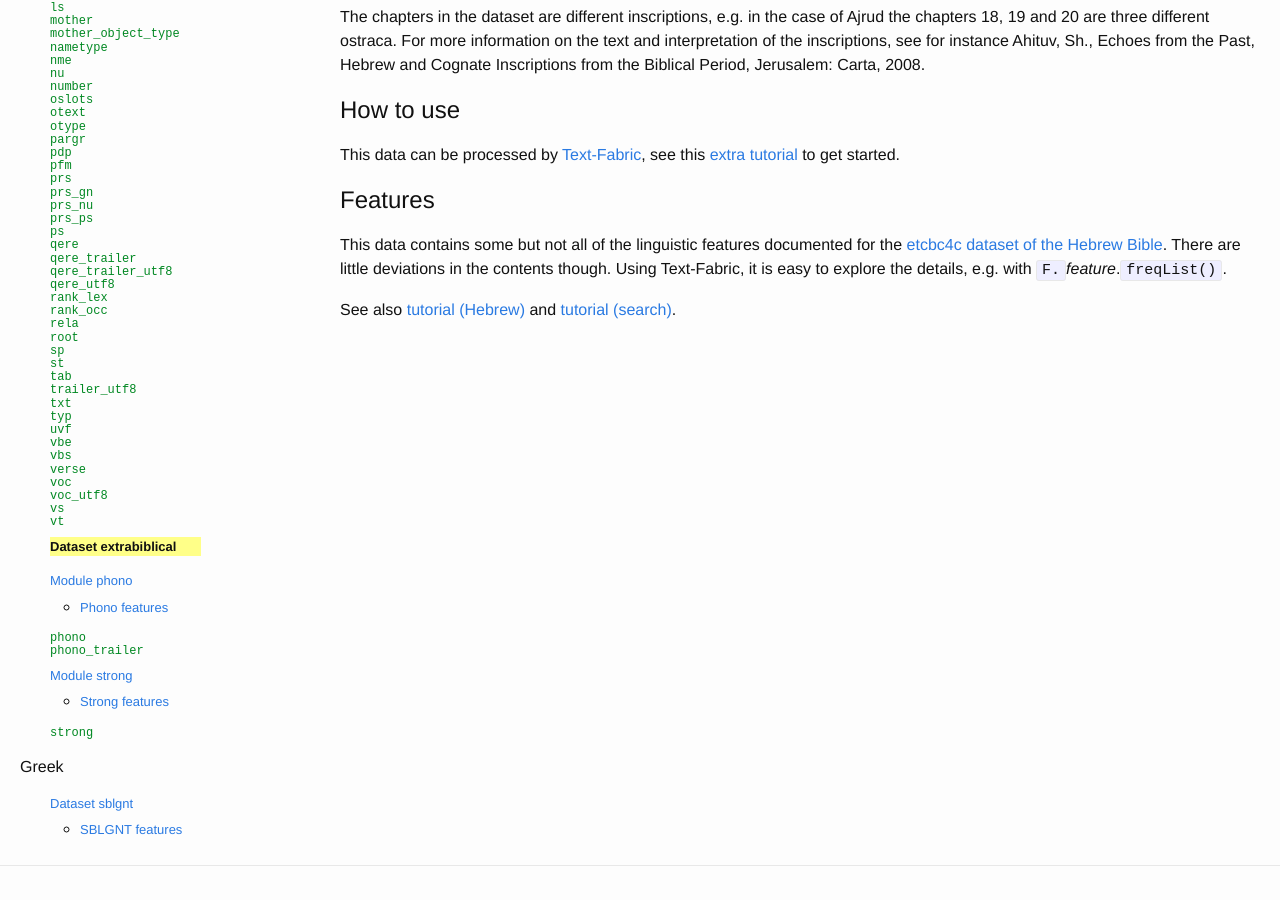
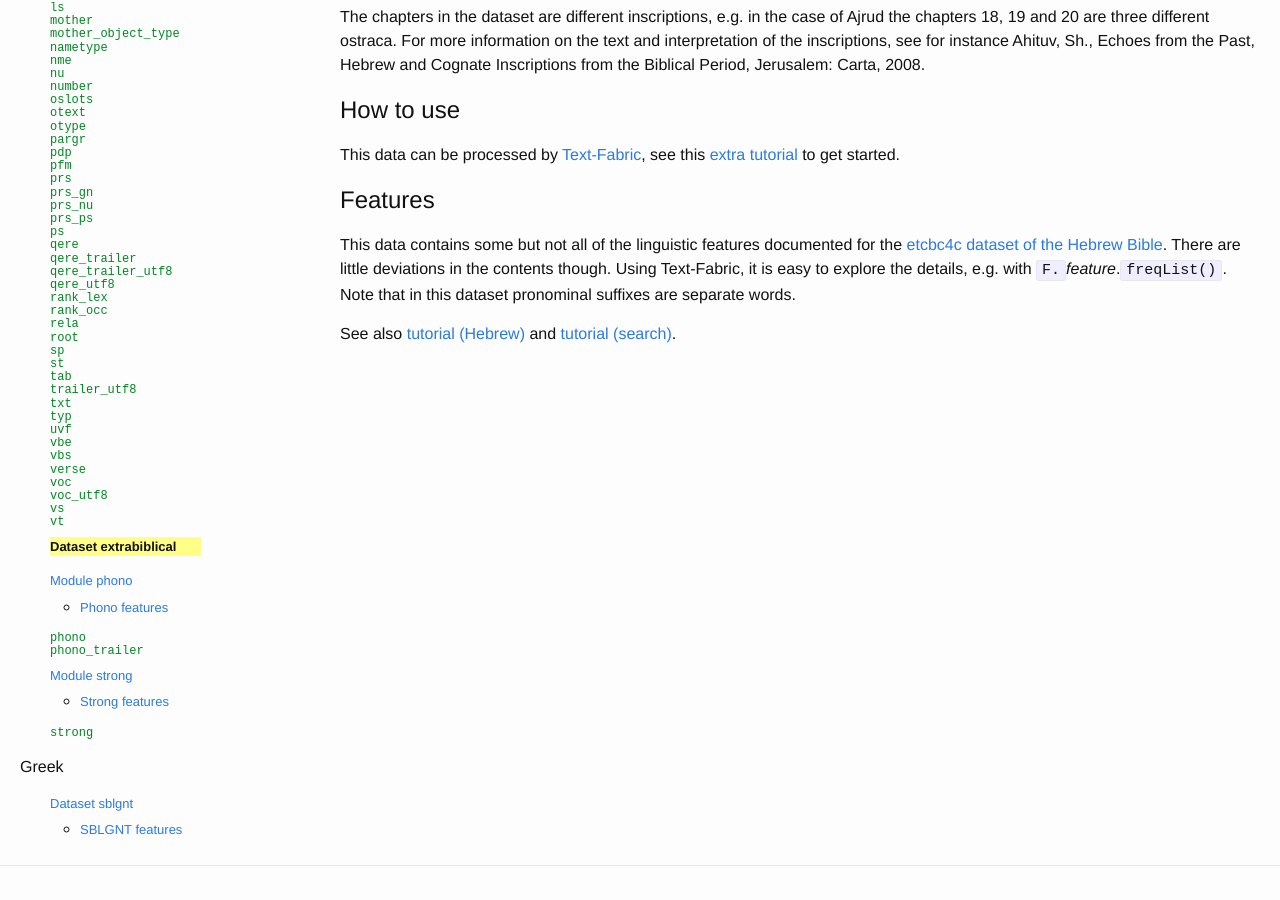
Before and after one commit to kungsik/text-fabric-data, a Jekyll site: the page built from docs/_features/hebrew/extrabiblical/0_home.md, in a window 1280 px wide and 900 px high, scrolled down 1003 px. Built offline with Jekyll 4.4.1, drawn with Linux system fonts in a browser that asks for light colours.

Commit message:
Update 0_home.md

```diff
--- a/docs/_features/hebrew/extrabiblical/0_home.md
+++ b/docs/_features/hebrew/extrabiblical/0_home.md
@@ -66,6 +66,7 @@ This data contains some but not all of the linguistic features documented for th
 [etcbc4c dataset of the Hebrew Bible](https://etcbc.github.io/text-fabric-data/features/hebrew/etcbc4c/0_overview.html).
 There are little deviations in the contents though.
 Using Text-Fabric, it is easy to explore the details, e.g. with `F.`*feature*.`freqList()`.
+Note that in this dataset pronominal suffixes are separate words.
 
 See also
 [tutorial (Hebrew)](https://github.com/etcbc/text-fabric/blob/master/docs/tutorial.ipynb)
```
